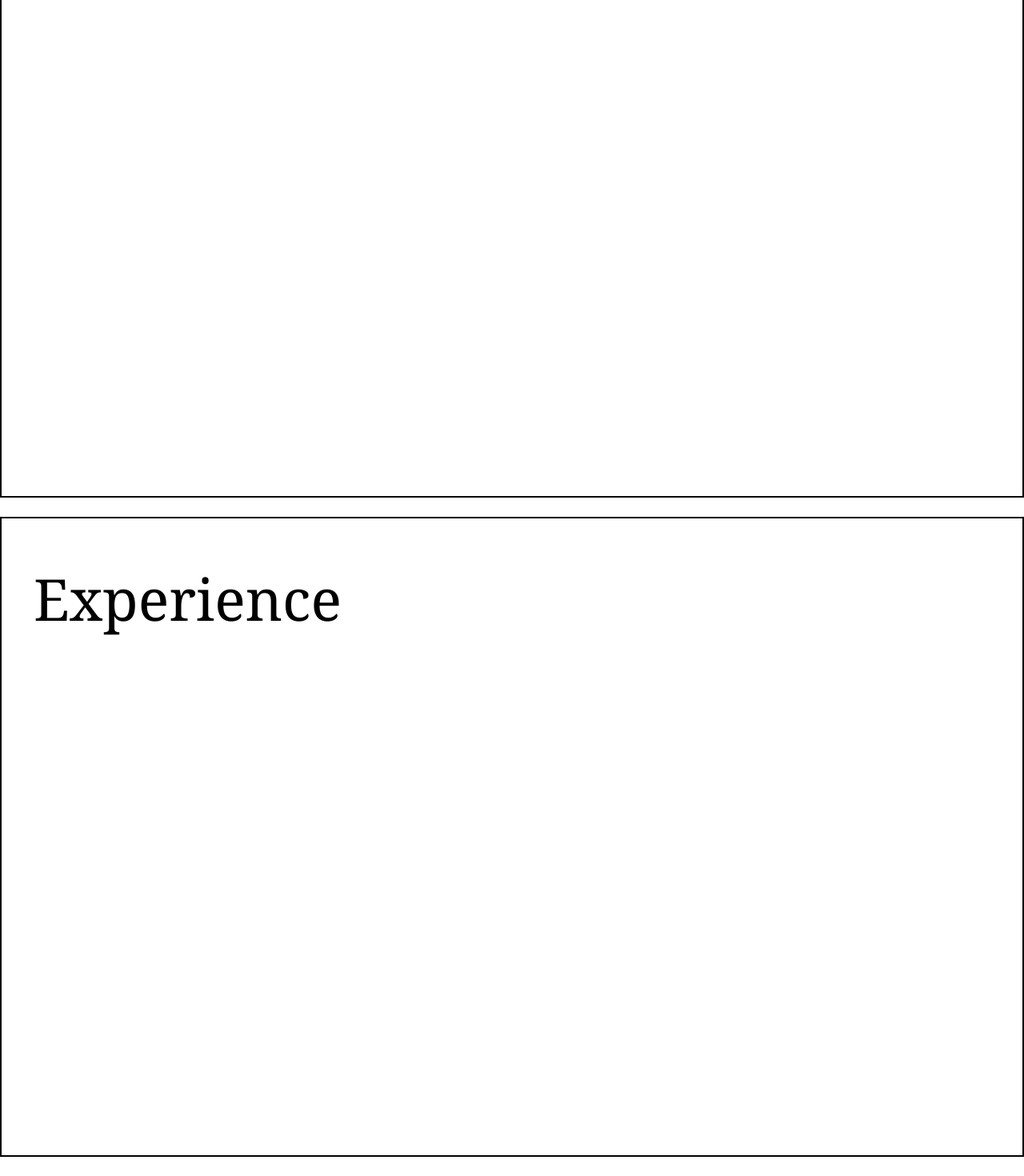
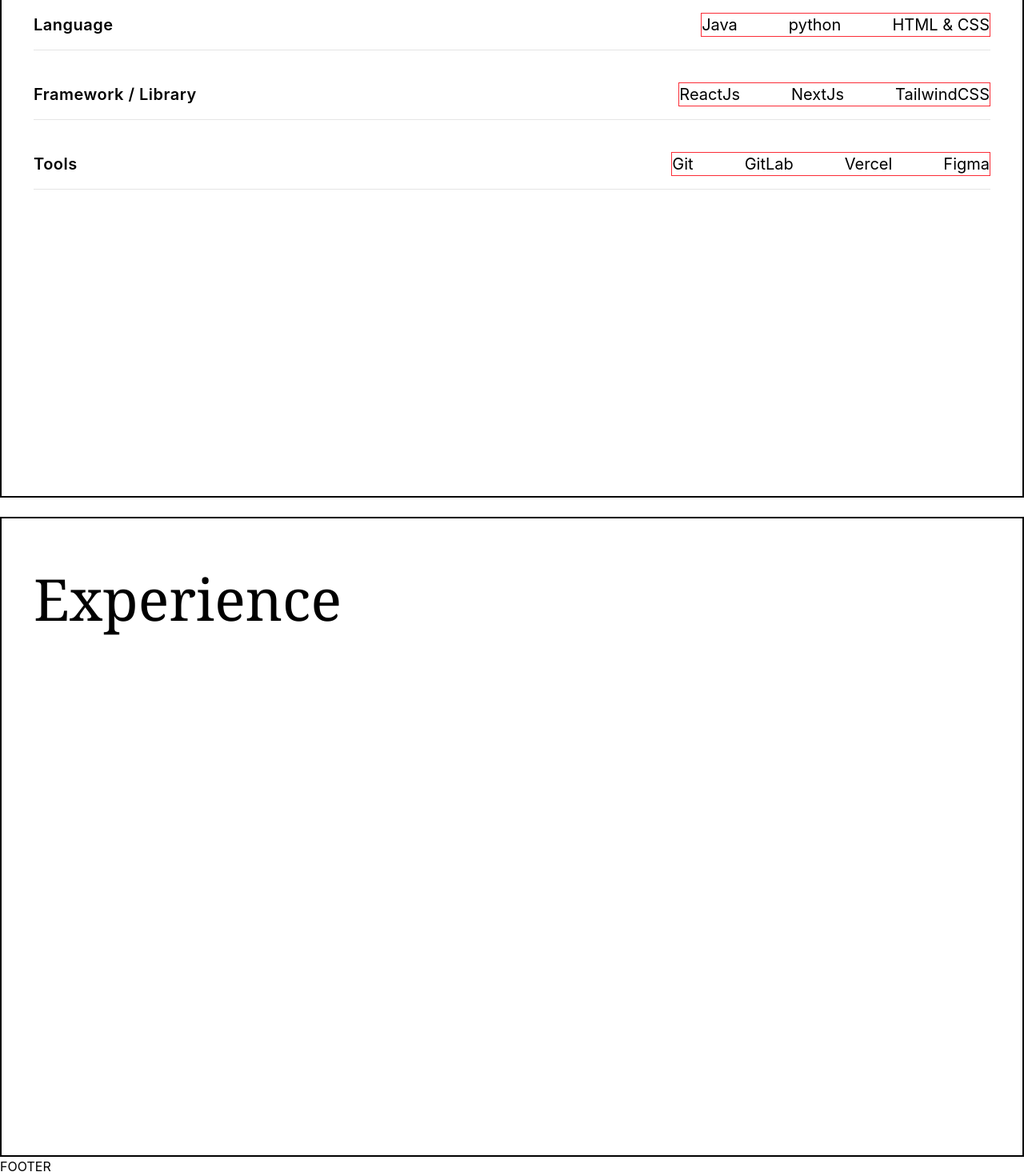
Before and after one commit to keerthivasan-mp4/Portfolio, a React (Vite) app: page / in a window 1280 px wide. Shown: the part 2316-3786 px from the top of the page at 80% size. Before the commit the page ends 3762 px from the top, so only its background shows below. Built offline with nearby package versions, Linux system fonts and the light colour scheme.

Commit message:
added skills to section with ts interface.

```diff
--- a/src/App.tsx
+++ b/src/App.tsx
@@ -1,6 +1,7 @@
 
 import './App.css'
 import Experience from './Component/Experience'
+import Footer from './Component/Footer'
 import Hero from './Component/Hero'
 import Navbar from './Component/NavBar'
 import Project from './Component/Project'
@@ -16,6 +17,7 @@
     <Project/>
     <Skills/>
     <Experience/>
+    <Footer/>
 
     </>
   )
--- /dev/null
+++ b/src/Component/Footer.tsx
@@ -0,0 +1,8 @@
+export default function Footer(){
+    return(
+        <div>
+            <footer> <p>
+                FOOTER</p></footer>
+        </div>
+    )
+}
--- a/src/Component/Skills.tsx
+++ b/src/Component/Skills.tsx
@@ -2,33 +2,58 @@
 
 export default function Skills(){
 
-    // interface skill_list{
-    //     title: string;
-    //     skills: string[];
-    // }
+    interface skill_list{
+        title: string;
+        skill_name: string[];
+    }
 
 
 
 
-    // const skill_list: skill_list=[
+    const skills: skill_list[]=[
 
-    //     {
-    //         title:"Language",
-    //         skills:["Java", "python", "HTML & CSS"]
-    //     },
-    //     {
-    //         title:"Framework / Library",
-    //         skills:["Java", "python", "HTML & CSS"]
-    //     },
-    // ]
+        {
+            title:"Language",
+            skill_name:["Java", "python", "HTML & CSS"]
+        },
+        {
+            title:"Framework / Library",
+            skill_name:["ReactJs", "NextJs", "TailwindCSS"]
+        },
+        {
+            title:"Tools",
+            skill_name:["Git", "GitLab","Vercel","Figma"]
+        },
+    ]
     return(
 
-        <main className="min-h-screen px-3 py-16  md:px-10 mt-6 border-2">
-            <h1 className="mb-10 text-5xl font-serif md:text-6xl lg:text-7xl">Skills</h1>
+        <main className="min-h-screen px-3 py-16  md:px-10 mt-6 border-2 border-black-600">
+            <h1 className="mb-10 text-sm font-serif md:text-6xl lg:text-7xl text-black-800">Skills</h1>
 
-            <div className="">
+            <div className="space-y-6">
+                {skills.map((category, index) => (
+                    <div
+                        key={index}
+                        className="flex flex-col sm:flex-row sm:items-baseline justify-between py-4 border-b border-neutral-200 dark:border-neutral-800 gap-2 "
+                    >
+                        {/* Title: Larger, bold, mono color contrast */}
+                        <h3 className="text-sm font-semibold tracking-wide md:text-lg font-semiboldtext-black-900 lg:text-xl font-semibold text-black-900 ">
+                            {category.title}
+                        </h3>
 
-
+                        {/* Skills: Smaller, muted mono color */}
+                        <div className="lg:flex justify-center gap-x-16 gap-y-2 border border-red-500 text-xl">
+                            {category.skill_name.map((skill, skillIndex) => (
+                                <span
+                                    key={skillIndex}
+                                    className="text-xs  md:text-lg lg:text-xl text-grey-450  hover:text-neutral-900  cursor-default"
+                                >
+                                    {skill}
+                                </span>
+                            ))}
+                        </div>
+                    </div>
+                ))}
             </div>
         </main>
     )
```
